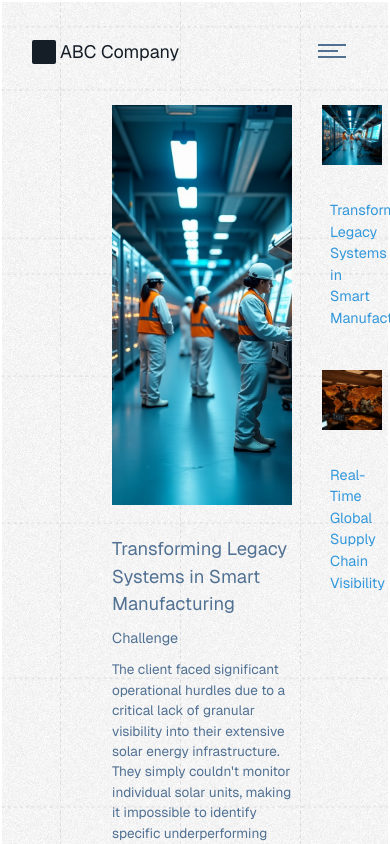
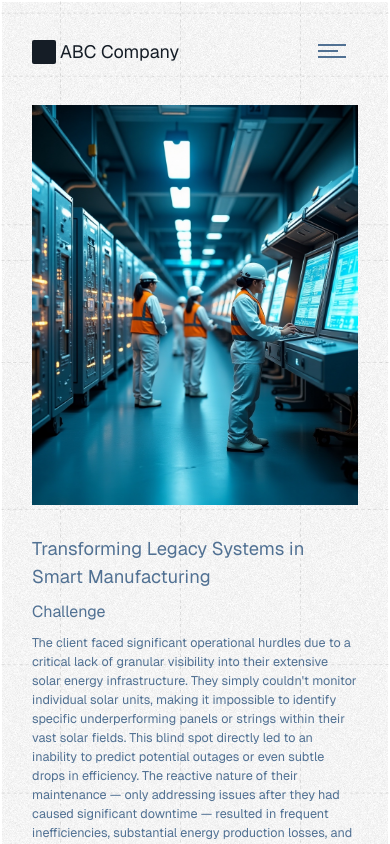
Before and after one commit to kiarashp/svelte-company, a SvelteKit app in the folder sveltekit-project/: page /case-studies/1 in a window 390 px wide. Shown: the top 844 px of the page. Built offline with nearby package versions, Linux system fonts and the light colour scheme.

Commit message:
all pages are responsive.

```diff
--- a/sveltekit-project/src/app.css
+++ b/sveltekit-project/src/app.css
@@ -58,13 +58,13 @@
 		@apply text-[1rem] md:text-[1.375rem] 2xl:text-[1.5rem];
 	}
 	.body-lg {
-		@apply text-[0.9rem] md:text-[1.0625rem] 2xl:text-[1.125rem];
+		@apply text-[0.8.5rem] md:text-[1.0625rem] 2xl:text-[1.125rem];
 	}
 	.body-md {
-		@apply text-[0.85rem] md:text-[0.975rem] 2xl:text-[1rem];
+		@apply text-[0.79rem] md:text-[0.975rem] 2xl:text-[1rem];
 	}
 	.body-sm {
-		@apply text-[0.8125rem] md:text-[0.84375rem] 2xl:text-[0.875rem];
+		@apply text-[0.75rem] md:text-[0.84375rem] 2xl:text-[0.875rem];
 	}
 	.max-h-unset {
 		max-height: unset;
--- a/sveltekit-project/src/components/CaseStudies.svelte
+++ b/sveltekit-project/src/components/CaseStudies.svelte
@@ -3,20 +3,20 @@
 	import caseStudies from '$lib/db/caseStudies';
 </script>
 
-<div class="mt-[96px] flex flex-col px-[7rem]">
+<div class="mt-[96px] flex flex-col paddingContainer">
 	<p class="heading-xl">Featured Case Studies</p>
-	<p class="body-lg w-9/12">
+	<p class="body-lg xl:w-9/12 w-12/12">
 		Discover how our tailored solutions have transformed businesses across industries.
 	</p>
-	<div class="relative mt-[45px] grid w-full grid-cols-12 gap-[30px] bg-[#F5F5F5] px-[24px]">
+	<div class="relative mt-[45px] grid w-full grid-cols-12 xl:gap-[30px] gap-3 bg-[#F5F5F5] md:px-[24px]">
 		{#each caseStudies.slice(0, 3) as caseStudy (caseStudy.title)}
 			<a
 				href="/case-studies{caseStudy.slug}"
-				class="group/eachPost col-span-4 flex flex-col gap-[11px] pb-5 duration-300 hover:bg-gray-200"
+				class="group/eachPost md:col-span-4 col-span-12 flex flex-col gap-[11px] pb-5 duration-300 hover:bg-gray-200"
 			>
 				<div class="flex w-full items-center justify-center overflow-hidden">
 					<img
-						class=" h-full w-auto object-contain transition-transform duration-[2s] ease-in-out group-hover/eachPost:scale-130"
+						class="rounded-lg h-[300px] w-full md:h-full object-cover  md:object-contain transition-transform duration-[2s] ease-in-out group-hover/eachPost:scale-130"
 						src="/case-studies/{caseStudy.imgUrl}.jpg"
 						alt={caseStudy.title}
 					/>
--- a/sveltekit-project/src/components/SimpleCards.svelte
+++ b/sveltekit-project/src/components/SimpleCards.svelte
@@ -18,13 +18,13 @@
 	<div class="grid w-full grid-cols-12 justify-items-center gap-4 xl:gap-[30px] mt-4">
 		{#each contents as content (content.title)}
 			<div
-				class="col-span-12 flex flex-col items-center justify-start {gridCols}"
+				class="col-span-12 w-full flex flex-col items-center justify-start {gridCols}"
 			>
 				<div class="flex h-[300px] w-full max-w-[300px] items-center justify-center">
 					<img class=" h-full max-w-full object-contain" src={content.imgUrl} alt={content.title} />
 				</div>
 				<p class="heading-md text-secondary mt-[24px] self-start">{content.title}</p>
-				<p class="body-lg text-accent mt-[11px]">{content.desc}</p>
+				<p class="body-lg text-accent mt-[11px] self-start">{content.desc}</p>
 			</div>
 		{/each}
 	</div>
--- a/sveltekit-project/src/routes/case-studies/[slug]/+page.svelte
+++ b/sveltekit-project/src/routes/case-studies/[slug]/+page.svelte
@@ -6,10 +6,10 @@
 	let { data }: PageProps = $props();
 </script>
 
-<div class="bg-#F5F5F5 flex min-h-screen flex-col justify-start px-[7rem] pb-[30px]">
+<div class="bg-#F5F5F5 paddingContainer flex min-h-screen flex-col justify-start pb-[30px]">
 	<Header />
-	<div class="mt-[105px] grid grid-cols-10 gap-[30px]">
-		<div class=" col-span-7">
+	<div class="mt-[105px] grid grid-cols-10 gap-4 xl:gap-[30px]">
+		<div class=" col-span-10 md:col-span-7">
 			<!-- single case study -->
 			<div class="flex h-[400px] w-full items-center justify-center overflow-hidden">
 				<img
@@ -24,25 +24,28 @@
 			<div class="text-accent body-lg">Solution</div>
 			<p class="body-md text-accent mt-[10px]">{data.SingleCase.solution}</p>
 		</div>
+		<div class="flex flex-col md:hidden col-span-10">
+			<p class="heading-xl">Related Cases</p>
+		</div>
 
-		<div class="col-span-3 flex flex-col">
+		<div class="col-span-10 flex flex-row md:col-span-3 md:flex-col gap-3">
 			{#each caseStudies.slice(0, 2) as caseStudy, index (caseStudy.title)}
 				<a
 					href="/case-studies{caseStudy.slug}"
-					class="group/eachPost hover:shadow-primary/30 active:shadow-primary/50 relative col-span-4
-					flex transform cursor-pointer flex-col gap-[11px] pb-5 transition-all duration-300
-					 ease-out hover:translate-x-1 hover:shadow-lg active:translate-x-0.5 active:scale-98 active:shadow-md
-           {index !== 0 ? 'mt-[20px]' : ''}
+					class="group/eachPost hover:shadow-primary/30 active:shadow-primary/50 active:scale-98 relative
+					flex w-full transform cursor-pointer flex-col gap-[11px] pb-5 transition-all
+					 duration-300 ease-out hover:translate-x-1 hover:shadow-lg active:translate-x-0.5 active:shadow-md
+           {index !== 0 ? 'md:mt-[20px]' : ''}
 					"
 				>
 					<div class="flex w-full items-center justify-center overflow-hidden">
 						<img
-							class="h-full w-auto object-contain transition-transform duration-[2s] ease-in-out group-hover/eachPost:scale-130"
+							class="group-hover/eachPost:scale-130 h-[150px] w-full rounded-lg object-cover transition-transform duration-[2s] ease-in-out md:h-full md:object-contain"
 							src="/case-studies/{caseStudy.imgUrl}.jpg"
 							alt={caseStudy.title}
 						/>
 					</div>
-					<p class="body-lg text-secondary mt-[24px] px-2">{caseStudy.title}</p>
+					<p class="body-lg text-secondary md:mt-[24px] px-2">{caseStudy.title}</p>
 				</a>
 			{/each}
 		</div>
--- a/sveltekit-project/src/routes/contact-us/+page.svelte
+++ b/sveltekit-project/src/routes/contact-us/+page.svelte
@@ -102,13 +102,13 @@
 	showGrowingClients={false}
 />
 
-<div class="mt-[96px] flex flex-col px-[7rem]">
+<div class="mt-[96px] flex flex-col paddingContainer">
 	<p class="heading-xl">Let's Talk Business</p>
 	<p class="body-lg w-9/12">
 		Your vision, our expertise. Discover how we can help you achieve sustainable growth and
 		impactful solutions.
 	</p>
-	<form class=" text-primary relative mt-[45px] grid w-full grid-cols-12 gap-[30px] p-5">
+	<form class=" text-primary relative mt-[45px] grid w-full grid-cols-12 md:gap-[30px] gap-3 p-5">
 		{#if isLoading}
 			<div
 				class="absolute inset-0 z-20 col-span-12 flex h-full w-full items-center justify-center rounded-sm bg-[rgba(21,29,38,0.8)]"
@@ -131,7 +131,7 @@
 			</p>
 		{:else}
 			<!-- first name -->
-			<div class="col-span-6 flex flex-col">
+			<div class="md:col-span-6 col-span-12 flex flex-col">
 				<label class="text-primary" for="first-name-input">First Name</label>
 				<div class="w-full">
 					<input
@@ -152,7 +152,7 @@
 				</div>
 			</div>
 			<!-- Email -->
-			<div class="col-span-6 flex flex-col">
+			<div class="md:col-span-6 col-span-12 flex flex-col">
 				<label class="text-primary" for="email-input">Email</label>
 				<div class="w-full">
 					<input
@@ -173,7 +173,7 @@
 				</div>
 			</div>
 			<!-- Service  -->
-			<div class="col-span-6 flex flex-col">
+			<div class="md:col-span-6 col-span-12 flex flex-col">
 				<label class="text-primary" for="service-input">Service</label>
 				<select
 					class="border-accent focus:ring-accent h-full w-full appearance-none border-[2px] focus:ring-2"
@@ -196,7 +196,7 @@
 				</select>
 			</div>
 			<!-- Budget -->
-			<div class="col-span-6 flex flex-col">
+			<div class="md:col-span-6 col-span-12 flex flex-col">
 				<label class="text-primary" for="budget-input">Budget</label>
 				<div class="relative w-full">
 					<input
```
